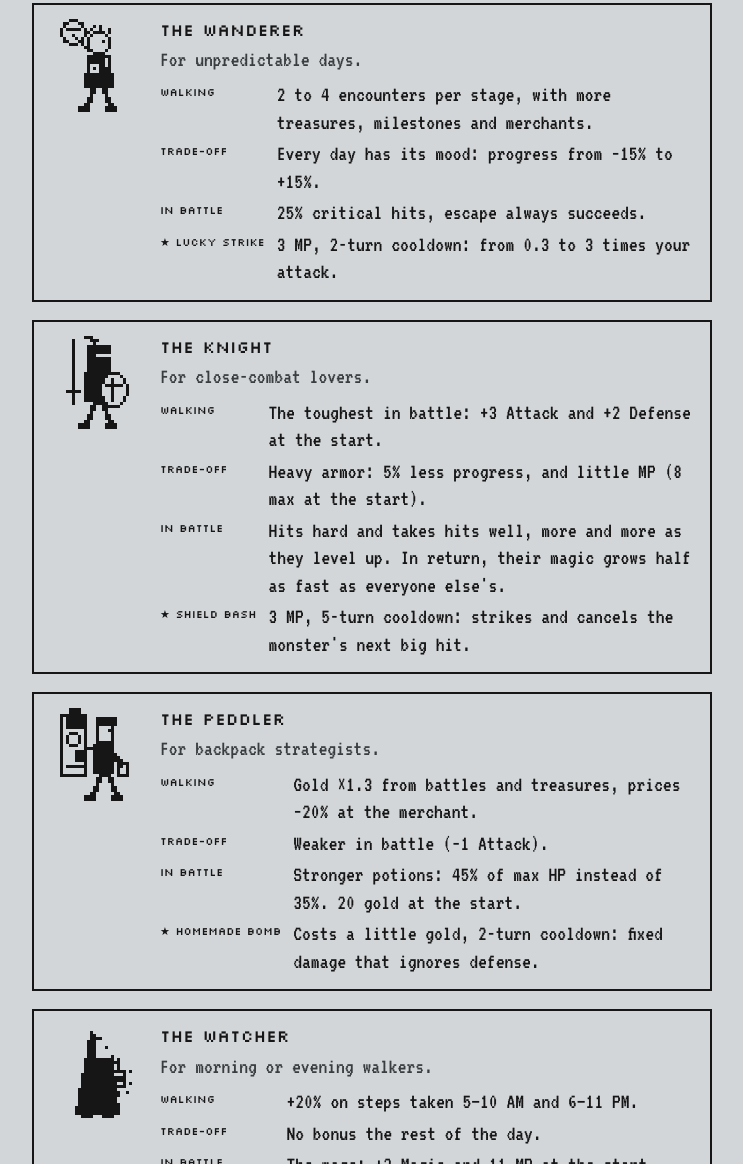
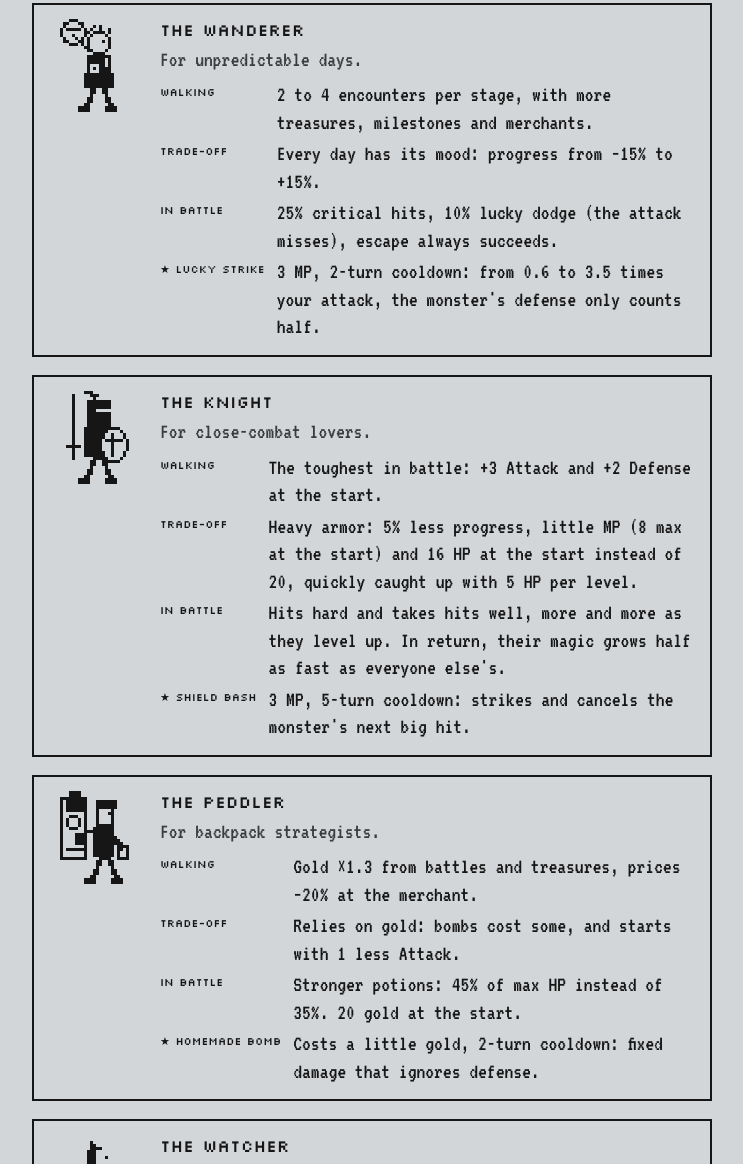
Before and after one commit to sheporia/sheporia, a plain HTML site: page index.html in a window 1280 px wide. Shown: the part 2650-3814 px from the top of the page, without its empty margins (268-1011 px from the left). Drawn offline with Linux system fonts and the light colour scheme.

Commit message:
Add files via upload

```diff
--- a/index.html
+++ b/index.html
@@ -174,7 +174,7 @@ footer { border-top:4px double var(--line); padding-top:16px; color:var(--ink-so
     <p class="fit"><span lang="fr">Pour qui marche un peu chaque jour, sans exception.</span><span lang="en">For people who walk a little every single day.</span></p>
     <dl>
       <dt><span lang="fr">En marchant</span><span lang="en">Walking</span></dt><dd><span lang="fr">+5 % de progression par jour d'objectif atteint d'affilée, jusqu'à +25 %.</span><span lang="en">+5% progress for each day in a row you reach your goal, up to +25%.</span></dd>
-      <dt><span lang="fr">Contrepartie</span><span lang="en">Trade-off</span></dt><dd><span lang="fr">Un jour sans objectif remet la série à zéro.</span><span lang="en">One day below your goal resets the streak.</span></dd>
+      <dt><span lang="fr">Contrepartie</span><span lang="en">Trade-off</span></dt><dd><span lang="fr">Un jour sans objectif divise le bonus de série par deux.</span><span lang="en">One day below your goal halves the streak bonus.</span></dd>
       <dt><span lang="fr">Au combat</span><span lang="en">In battle</span></dt><dd><span lang="fr">Soins 1,5 fois plus puissants. +4 PV au départ.</span><span lang="en">Heals are 1.5× stronger. +4 HP at the start.</span></dd>
       <dt>★ <span lang="fr">Prière</span><span lang="en">Prayer</span></dt><dd><span lang="fr">4 PM, une fois par combat : soigne à chaque tour pendant 3 tours.</span><span lang="en">4 MP, once per battle: heals every turn for 3 turns.</span></dd>
     </dl>
@@ -199,8 +199,8 @@ footer { border-top:4px double var(--line); padding-top:16px; color:var(--ink-so
     <dl>
       <dt><span lang="fr">En marchant</span><span lang="en">Walking</span></dt><dd><span lang="fr">2 à 4 rencontres par lieue, avec plus de trésors, de bornes et de marchands.</span><span lang="en">2 to 4 encounters per stage, with more treasures, milestones and merchants.</span></dd>
       <dt><span lang="fr">Contrepartie</span><span lang="en">Trade-off</span></dt><dd><span lang="fr">Chaque jour a son humeur : progression de −15 % à +15 %.</span><span lang="en">Every day has its mood: progress from −15% to +15%.</span></dd>
-      <dt><span lang="fr">Au combat</span><span lang="en">In battle</span></dt><dd><span lang="fr">25 % de coups critiques, fuite toujours réussie.</span><span lang="en">25% critical hits, escape always succeeds.</span></dd>
-      <dt>★ <span lang="fr">Coup de chance</span><span lang="en">Lucky Strike</span></dt><dd><span lang="fr">3 PM, recharge 2 tours : de 0,3 à 3 fois ton attaque.</span><span lang="en">3 MP, 2-turn cooldown: from 0.3 to 3 times your attack.</span></dd>
+      <dt><span lang="fr">Au combat</span><span lang="en">In battle</span></dt><dd><span lang="fr">25 % de coups critiques, 10 % d'esquive chanceuse (l'attaque le rate), fuite toujours réussie.</span><span lang="en">25% critical hits, 10% lucky dodge (the attack misses), escape always succeeds.</span></dd>
+      <dt>★ <span lang="fr">Coup de chance</span><span lang="en">Lucky Strike</span></dt><dd><span lang="fr">3 PM, recharge 2 tours : de 0,6 à 3,5 fois ton attaque, la défense du monstre ne compte qu'à moitié.</span><span lang="en">3 MP, 2-turn cooldown: from 0.6 to 3.5 times your attack, the monster's defense only counts half.</span></dd>
     </dl>
   </div>
 </article><article class="walker">
@@ -210,7 +210,7 @@ footer { border-top:4px double var(--line); padding-top:16px; color:var(--ink-so
     <p class="fit"><span lang="fr">Pour qui aime le corps-à-corps.</span><span lang="en">For close-combat lovers.</span></p>
     <dl>
       <dt><span lang="fr">En marchant</span><span lang="en">Walking</span></dt><dd><span lang="fr">Le plus solide au combat : +3 Attaque et +2 Défense au départ.</span><span lang="en">The toughest in battle: +3 Attack and +2 Defense at the start.</span></dd>
-      <dt><span lang="fr">Contrepartie</span><span lang="en">Trade-off</span></dt><dd><span lang="fr">Armure lourde : 5 % de progression en moins, et peu de PM (8 max au départ).</span><span lang="en">Heavy armor: 5% less progress, and little MP (8 max at the start).</span></dd>
+      <dt><span lang="fr">Contrepartie</span><span lang="en">Trade-off</span></dt><dd><span lang="fr">Armure lourde : 5 % de progression en moins, peu de PM (8 max au départ) et 16 PV au départ au lieu de 20, rattrapés vite avec 5 PV par niveau.</span><span lang="en">Heavy armor: 5% less progress, little MP (8 max at the start) and 16 HP at the start instead of 20, quickly caught up with 5 HP per level.</span></dd>
       <dt><span lang="fr">Au combat</span><span lang="en">In battle</span></dt><dd><span lang="fr">Frappe fort et encaisse bien, et le devient de plus en plus. En contrepartie, sa magie progresse deux fois moins vite que celle des autres.</span><span lang="en">Hits hard and takes hits well, more and more as they level up. In return, their magic grows half as fast as everyone else's.</span></dd>
       <dt>★ <span lang="fr">Frappe du bouclier</span><span lang="en">Shield Bash</span></dt><dd><span lang="fr">3 PM, recharge 5 tours : frappe et annule le prochain gros coup du monstre.</span><span lang="en">3 MP, 5-turn cooldown: strikes and cancels the monster's next big hit.</span></dd>
     </dl>
@@ -222,7 +222,7 @@ footer { border-top:4px double var(--line); padding-top:16px; color:var(--ink-so
     <p class="fit"><span lang="fr">Pour les stratèges du sac à dos.</span><span lang="en">For backpack strategists.</span></p>
     <dl>
       <dt><span lang="fr">En marchant</span><span lang="en">Walking</span></dt><dd><span lang="fr">Or ×1,3 en combat et dans les trésors, prix −20 % chez le marchand.</span><span lang="en">Gold ×1.3 from battles and treasures, prices −20% at the merchant.</span></dd>
-      <dt><span lang="fr">Contrepartie</span><span lang="en">Trade-off</span></dt><dd><span lang="fr">Combat plus faible (−1 Attaque).</span><span lang="en">Weaker in battle (−1 Attack).</span></dd>
+      <dt><span lang="fr">Contrepartie</span><span lang="en">Trade-off</span></dt><dd><span lang="fr">Dépend de son or : les bombes en coûtent, et il démarre avec 1 Attaque de moins.</span><span lang="en">Relies on gold: bombs cost some, and starts with 1 less Attack.</span></dd>
       <dt><span lang="fr">Au combat</span><span lang="en">In battle</span></dt><dd><span lang="fr">Potions plus fortes : 45 % des PV max au lieu de 35 %. 20 pièces d'or au départ.</span><span lang="en">Stronger potions: 45% of max HP instead of 35%. 20 gold at the start.</span></dd>
       <dt>★ <span lang="fr">Bombe artisanale</span><span lang="en">Homemade Bomb</span></dt><dd><span lang="fr">Coûte un peu d'or, recharge 2 tours : dégâts fixes qui ignorent la défense.</span><span lang="en">Costs a little gold, 2-turn cooldown: fixed damage that ignores defense.</span></dd>
     </dl>
@@ -345,7 +345,7 @@ footer { border-top:4px double var(--line); padding-top:16px; color:var(--ink-so
   <h2><span lang="fr">Questions fréquentes</span><span lang="en">FAQ</span></h2>
   <details><summary><span lang="fr">Le jeu est-il gratuit ?</span><span lang="en">Is the game free?</span></summary><p><span lang="fr">Oui, entièrement : les quatre mondes, les boss, l'histoire, le mode sans fin, les quêtes et les tenues. Pas de publicité, pas d'achat, et aucun pas, lieue ou avantage de combat n'est vendu.</span><span lang="en">Yes, completely: the four worlds, the bosses, the story, the endless mode, the quests and the outfits. No ads, no purchases, and no steps, stages or combat advantages are ever sold.</span></p></details>
   <details><summary><span lang="fr">Que fait le jeu de mes données de santé ?</span><span lang="en">What does the game do with my health data?</span></summary><p><span lang="fr">Sheporia lit uniquement ton nombre de pas, avec ton accord, pour faire avancer ta partie. Ils sont lus et utilisés sur ta montre.</span><span lang="en">Sheporia only reads your step count, with your permission, to move your game forward. They are read and used on your watch.</span></p></details>
-  <details><summary><span lang="fr">Et si je ne marche pas pendant quelques jours ?</span><span lang="en">What if I don't walk for a few days?</span></summary><p><span lang="fr">Rien de grave : ton marcheur campe et t'attend. Seul le Pèlerin perd sa série.</span><span lang="en">Nothing bad: your walker camps and waits for you. Only the Pilgrim loses their streak.</span></p></details>
+  <details><summary><span lang="fr">Et si je ne marche pas pendant quelques jours ?</span><span lang="en">What if I don't walk for a few days?</span></summary><p><span lang="fr">Rien de grave : ton marcheur campe et t'attend. Seul le Pèlerin perd la moitié de son bonus de série.</span><span lang="en">Nothing bad: your walker camps and waits for you. Only the Pilgrim loses half their streak bonus.</span></p></details>
   <details><summary><span lang="fr">Faut-il ouvrir l'app pendant que je marche ?</span><span lang="en">Do I need the app open while walking?</span></summary><p><span lang="fr">Non. Ta montre compte tes pas en permanence. Ouvre simplement le jeu quand tu veux jouer tes rencontres ; une notification peut te prévenir quand la réserve est presque pleine.</span><span lang="en">No. Your watch counts your steps all the time. Just open the game when you want to play your encounters; a notification can warn you when the reserve is almost full.</span></p></details>
   <details><summary><span lang="fr">Je peux changer de marcheur ?</span><span lang="en">Can I change walker?</span></summary><p><span lang="fr">Ton rythme se change à tout moment. Pour changer de marcheur, il faut recommencer une aventure depuis les Réglages.</span><span lang="en">You can change your pace anytime. To change walker, start a new adventure from Settings.</span></p></details>
 </section>
```
